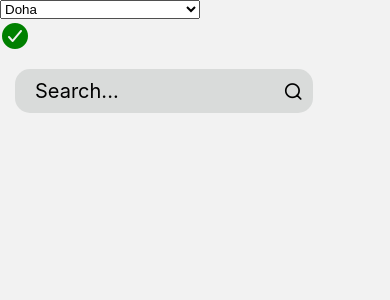
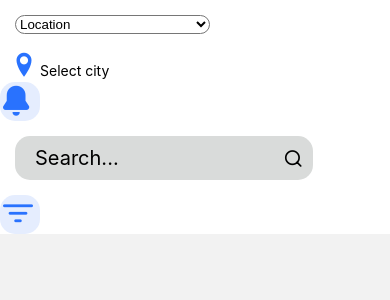
Before and after one commit to No-Country/app-real-state-c8-46-ft-pern, a React Native app in the folder client/: screen /HomeActionMenu in a window 390 px wide. Shown: the top 300 px of the page. Built offline with nearby package versions, Linux system fonts and the light colour scheme; grey boxes are pictures that could not be loaded.

Commit message:
peligro, iconos sueltos

```diff
--- a/client/components/HomeActionMenu/SearchBar.jsx
+++ b/client/components/HomeActionMenu/SearchBar.jsx
@@ -1,12 +1,12 @@
 import { useEffect, useState } from "react";
-import { Text, ScrollView } from "react-native";
+import { Text, View } from "react-native";
 import Card from "./Card";
 import Search from "./Search";
 import axios from "axios";
 import { Picker } from "@react-native-picker/picker";
-import Ionicons from '@expo/vector-icons/Ionicons';
+import { Entypo, Octicons } from "@expo/vector-icons";
 import { useNavigation } from "@react-navigation/native";
-
+import { StyleSheet } from "react-native-web";
 
 const SearchBar = () => {
   const navigation = useNavigation();
@@ -14,57 +14,83 @@ const SearchBar = () => {
     uri: "https://cdn.icon-icons.com/icons2/2225/PNG/512/home_icon_134474.png",
   };
   const [selectedCity, setSelectedCity] = useState();
-  // const [cities, setCities] = useState([]);
-  //   let apiKey = '4ae2636d8dfbdc3044bede63951a019b'
-  //   useEffect(() => {
-  //     async function success(pos) {
-  //       var crd = pos.coords;
-  //       const data = await axios.get(
-  //         `https://api.openweathermap.org/data/2.5/weather?lat=${crd.latitude}&lon=${crd.longitude}&appid=${apiKey}`
-  //       );
-  //       const res = await axios(`https://api.openweathermap.org/data/2.5/weather?q=${data.data.name}&appid=${apiKey}&units=metric`)
-  //       const recurse = res.data;
-  //       const ciudad = {
-  //         name: recurse.name,
-  //         country: recurse.sys.country,
-  //         id: recurse.id,
-  //       };
-  //       setCities(oldCities => [ciudad]);
-  //     }
-  //     navigator.geolocation.getCurrentPosition(success)
-  //   }, []);
 
-  useEffect(()=> {
+  useEffect(() => {
     navigation.setOptions({
       headerLargeTitle: true,
       headerTitle: "Location",
-      headerSearchBarOptions:{
-        placeholder: "Search"
-      }
-    })
-  })
+      headerSearchBarOptions: {
+        placeholder: "Search",
+      },
+    });
+  });
   return (
-    <ScrollView>
+    <View style={{ backgroundColor: "white" }}>
+      <View>
         <Picker
-        style={{width:'200px'}}
+          style={styles.picker}
           selectedValue={selectedCity}
           onValueChange={(itemValue, itemIndex) => setSelectedCity(itemValue)}
         >
+          <Picker.Item label="Location" value="" />
           <Picker.Item label="Doha" value="Doha, Qatar" />
           <Picker.Item label="Quito" value="Quito, Ecuador" />
           <Picker.Item label="Lima" value="Lima, Peru" />
         </Picker>
-      <Text>{selectedCity}</Text>
-      <Ionicons name="md-checkmark-circle" size={32} color="green" />
+        <Text>
+          <Entypo
+            name="location-pin"
+            size={30}
+            color="#2972FE"
+            style={{ padding: 1, marginLeft: 8, flex: 0.3 }}
+          />
+
+          {selectedCity ? selectedCity : "Select city"}
+        </Text>
+        <Octicons
+          name="bell-fill"
+          size={30}
+          color="#2972FE"
+          style={styles.icons}
+        />
+      </View>
       <Search />
+      <Octicons name="filter" size={30} color="#2972FE" style={styles.icons} />
 
       <Card imagen={house} link={""} />
       <Card imagen={house} link={""} />
       <Card imagen={house} link={""} />
-
-
-    </ScrollView>
+    </View>
   );
 };
 
 export default SearchBar;
+
+const styles = StyleSheet.create({
+  container: {
+    paddingLeft: 5,
+    paddingRight: 5,
+    flex: 1,
+    justifyContent: "space-between",
+  },
+  picker: {
+    margin: 15,
+    justifyContent: "flex-start",
+    alignItems: "center",
+    flexDirection: "row",
+    width: "50%",
+    borderRadius: 15,
+    backgroundColor: "white",
+  },
+  icons: {
+    width: 40,
+    height: 50,
+    backgroundColor: "#E5EDFE",
+    padding: 3,
+    flex: 1.9,
+    flexDirection: "row",
+    justifyContent: "flex-center",
+    alignItems: "center",
+    borderRadius: 15,
+  },
+});
```
Lines whose indentation alone changed are shown as unchanged.
